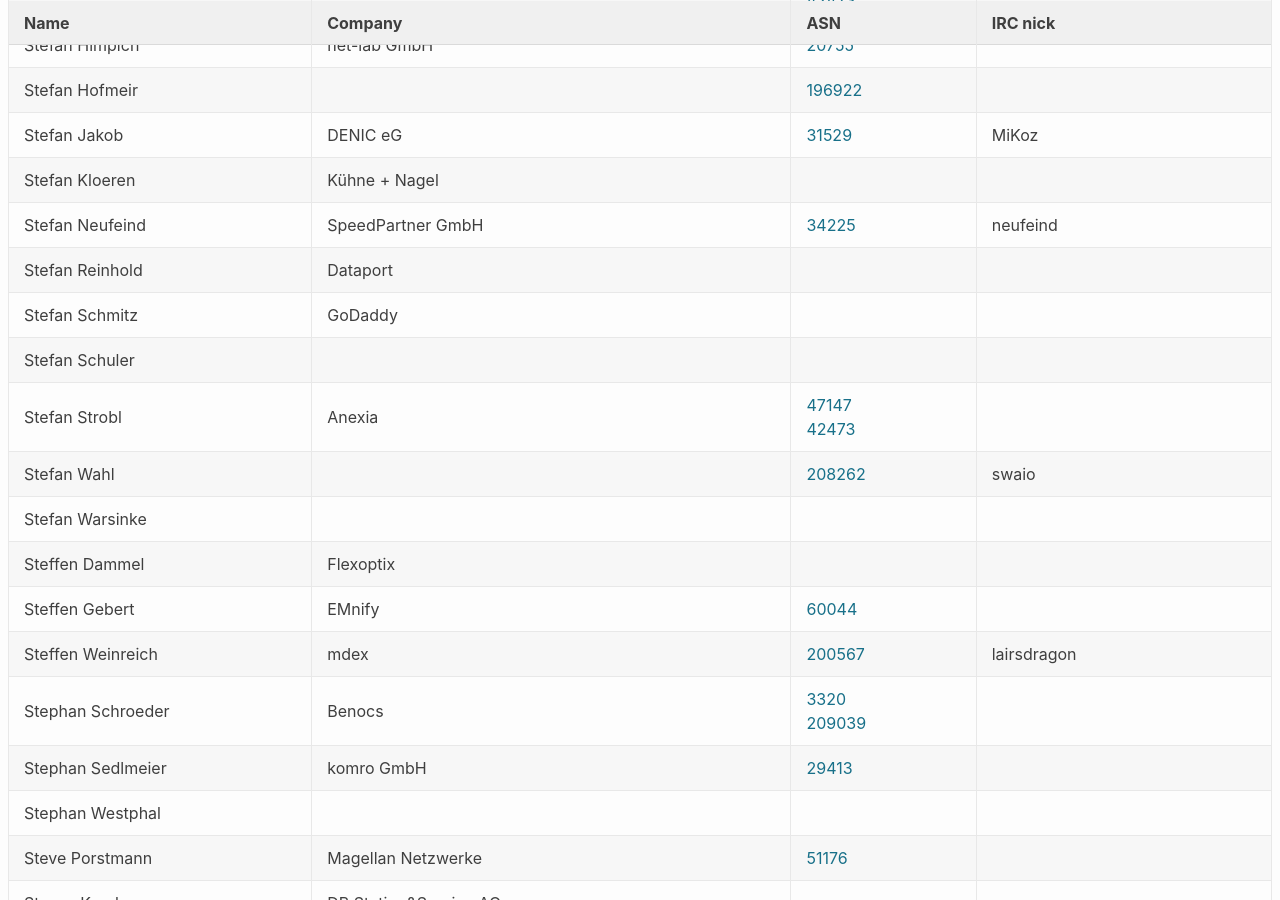
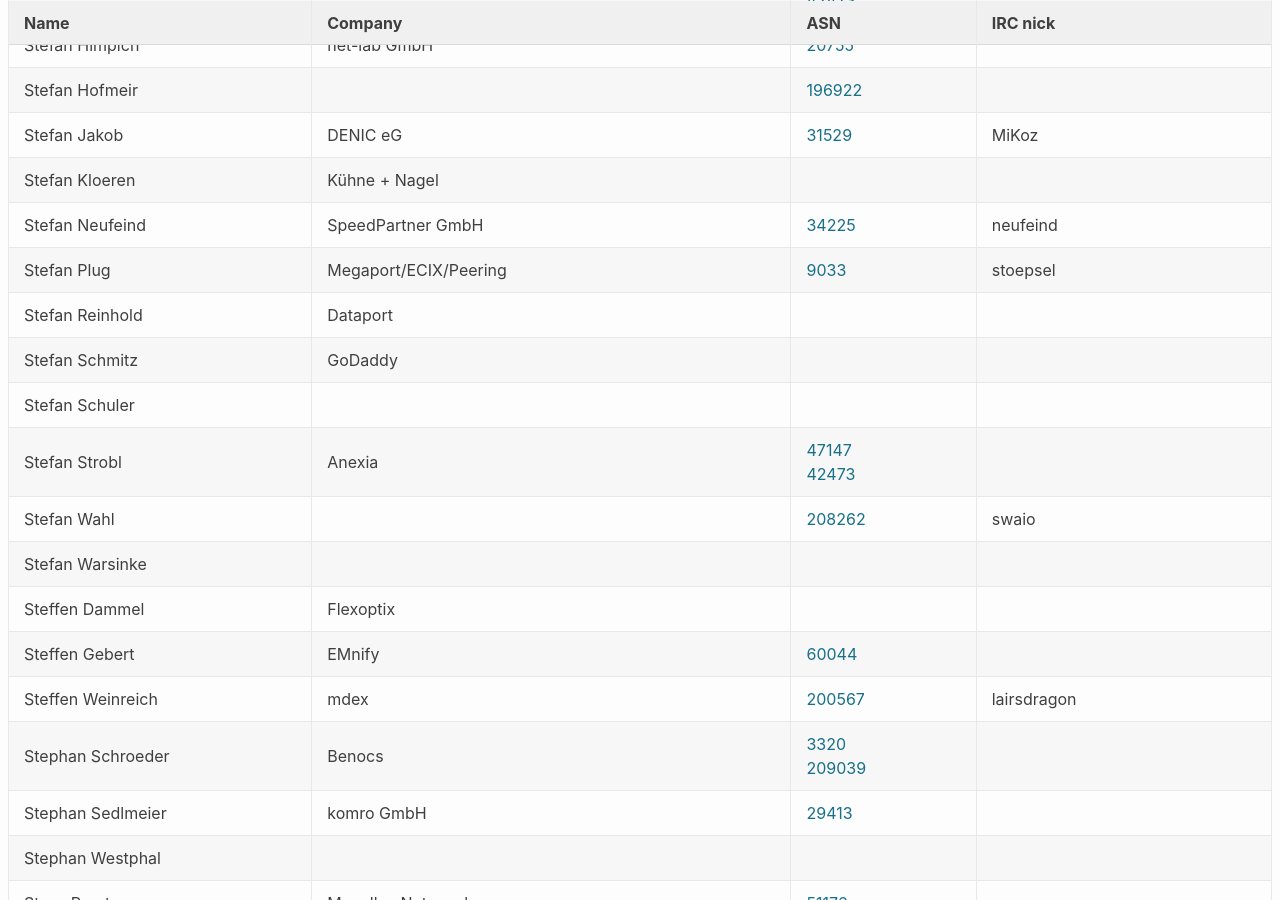
Before and after one commit to denog/pretix-attendeelist, a Jekyll site: the page built from index.markdown, in a window 1280 px wide and 900 px high, scrolled down 22129 px. Built offline with Jekyll 4.4.1, drawn with Linux system fonts in a browser that asks for light colours.

Commit message:
Latest data: Fri Nov  6 18:30:21 UTC 2020

```diff
--- a/_data/attendees.json
+++ b/_data/attendees.json
@@ -2820,6 +2820,12 @@
     "asn": "34225"
   },
   {
+    "name": "Stefan Plug",
+    "company": "Megaport/ECIX/Peering",
+    "irc": "stoepsel",
+    "asn": "9033"
+  },
+  {
     "name": "Stefan Reinhold",
     "company": "Dataport",
     "irc": null,
```
